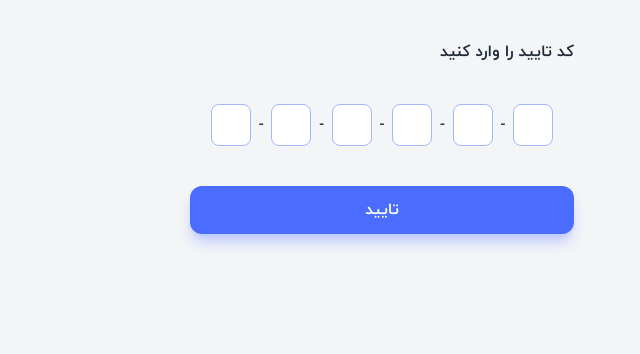
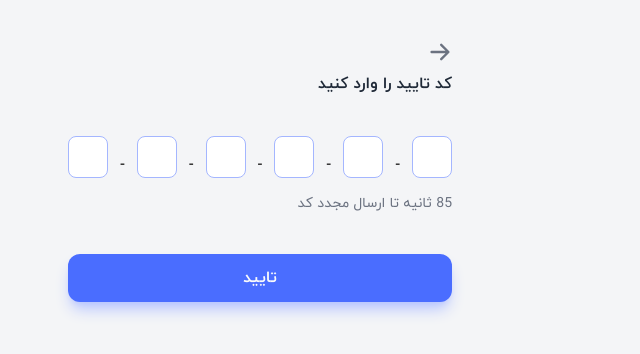
Before and after one commit to AmirhosseinAmini1383/Freelancering-App, a React (Vite) app: page /auth in a window 1280 px wide. Shown: the top 354 px of the page, without its empty margins (444-1084 px from the left). Built offline with nearby package versions, Linux system fonts and the light colour scheme.

Commit message:
Resend OTP

```diff
--- a/src/features/authentication/AuthContainer.jsx
+++ b/src/features/authentication/AuthContainer.jsx
@@ -1,10 +1,33 @@
 import { useState } from "react";
 import SendOTPForm from "./SendOTPForm";
 import CheckOTPForm from "./CheckOTPForm";
+import { getOtp } from "../../services/authService";
+import { useMutation } from "@tanstack/react-query";
+import toast from "react-hot-toast";
 
 function AuthContainer() {
   const [step, setStep] = useState(2);
   const [phoneNumber, setPhoneNumber] = useState("09904369464");
+
+  const {
+    isPending: isSendingOtp,
+    error,
+    data,
+    mutateAsync,
+  } = useMutation({
+    mutationFn: getOtp,
+  });
+
+  const sendOtpHandler = async (e) => {
+    e.preventDefault();
+    try {
+      const data = await mutateAsync({ phoneNumber });
+      setStep(2);
+      toast.success(data.message);
+    } catch (error) {
+      toast.error(error?.response?.data?.message);
+    }
+  };
 
   const renderStep = () => {
     switch (step) {
@@ -14,10 +37,18 @@ function AuthContainer() {
             phoneNumber={phoneNumber}
             onChange={(e) => setPhoneNumber(e.target.value)}
             setStep={setStep}
+            onSendOtp={sendOtpHandler}
+            isSendingOtp={isSendingOtp}
           />
         );
       case 2:
-        return <CheckOTPForm phoneNumber={phoneNumber} />;
+        return (
+          <CheckOTPForm
+            onReSendOtp={sendOtpHandler}
+            phoneNumber={phoneNumber}
+            onBack={() => setStep((prevStep) => prevStep - 1)}
+          />
+        );
       default:
         return null;
     }
--- a/src/features/authentication/CheckOTPForm.jsx
+++ b/src/features/authentication/CheckOTPForm.jsx
@@ -1,12 +1,15 @@
 import { useMutation } from "@tanstack/react-query";
-import { useState } from "react";
+import { useEffect, useState } from "react";
 import OTPInput from "react-otp-input";
 import { checkOtp } from "../../services/authService";
 import toast from "react-hot-toast";
 import { useNavigate } from "react-router-dom";
+import { HiArrowRight, HiRefresh } from "react-icons/hi";
 
-function CheckOTPForm({ phoneNumber }) {
+const RESEND_TIME = 90;
+function CheckOTPForm({ phoneNumber, onBack, onReSendOtp }) {
   const [otp, setOtp] = useState("");
+  const [time, setTime] = useState(RESEND_TIME);
   const navigate = useNavigate();
   const { isPending, error, data, mutateAsync } = useMutation({
     mutationFn: checkOtp,
@@ -28,24 +31,57 @@ function CheckOTPForm({ phoneNumber }) {
       toast.error(error?.response?.data?.message);
     }
   };
+
+  useEffect(() => {
+    const timer =
+      time > 0 &&
+      setInterval(() => {
+        setTime((prevTime) => prevTime - 1);
+      }, 1000);
+    return () => {
+      if (timer) clearInterval(timer);
+    };
+  }, [time]);
+
   return (
     <div>
-      <form className="space-y-10" onSubmit={checkOtpHandler}>
-        <p className="font-bold text-secondary-800">کد تایید را وارد کنید</p>
+      <button onClick={onBack}>
+        <HiArrowRight className="w-6 h-6 text-secondary-500" />
+      </button>
+      <form onSubmit={checkOtpHandler}>
+        <p className="font-bold text-secondary-800 mb-10">
+          کد تایید را وارد کنید
+        </p>
         <OTPInput
           value={otp}
           onChange={setOtp}
           numInputs={6}
           renderSeparator={<span> - </span>}
           renderInput={(props) => <input type="number" {...props} />}
-          containerStyle="flex flex-row-reverse gap-x-2 justify-center"
+          containerStyle="flex flex-row-reverse gap-x-2 items-center justify-between"
           inputStyle={{
             width: "2.5rem",
             padding: "0.5rem",
             border: "1px solid rgb(var(--color-primary-400))",
             borderRadius: "0.5rem",
+            marginBottom: "1rem",
           }}
         />
+        <div className="mb-10 text-secondary-500 text-sm">
+          {time > 0 ? (
+            <p>{time} ثانیه تا ارسال مجدد کد</p>
+          ) : (
+            <button
+              onClick={onReSendOtp}
+              className="flex items-center justify-between gap-x-1"
+            >
+              <span>ارسال مجدد کد تایید</span>
+              <span>
+                <HiRefresh />
+              </span>
+            </button>
+          )}
+        </div>
         <button className="btn btn--primary w-full">تایید</button>
       </form>
     </div>
--- a/src/features/authentication/SendOTPForm.jsx
+++ b/src/features/authentication/SendOTPForm.jsx
@@ -1,29 +1,10 @@
-import { useState } from "react";
 import TextField from "../../ui/TextField";
-import { useMutation } from "@tanstack/react-query";
-import { getOtp } from "../../services/authService";
-import toast from "react-hot-toast";
 import Loading from "../../ui/Loading";
 
-function SendOTPForm({ phoneNumber, onChange, setStep }) {
-  const { isPending, error, data, mutateAsync } = useMutation({
-    mutationFn: getOtp,
-  });
-
-  const sendOtpHandler = async (e) => {
-    e.preventDefault();
-    try {
-      const data = await mutateAsync({ phoneNumber });
-      setStep(2);
-      toast.success(data.message);
-    } catch (error) {
-      toast.error(error?.response?.data?.message);
-    }
-  };
-
+function SendOTPForm({ onSendOtp, phoneNumber, onChange, isSendingOtp }) {
   return (
     <div>
-      <form className="space-y-10" onSubmit={sendOtpHandler}>
+      <form className="space-y-10" onSubmit={onSendOtp}>
         <TextField
           name="phonenumber"
           label="شماره موبایل"
@@ -31,7 +12,7 @@ function SendOTPForm({ phoneNumber, onChange, setStep }) {
           onChange={onChange}
         />
         <div>
-          {isPending ? (
+          {isSendingOtp ? (
             <Loading />
           ) : (
             <button type="submit" className="btn btn--primary w-full">
```
